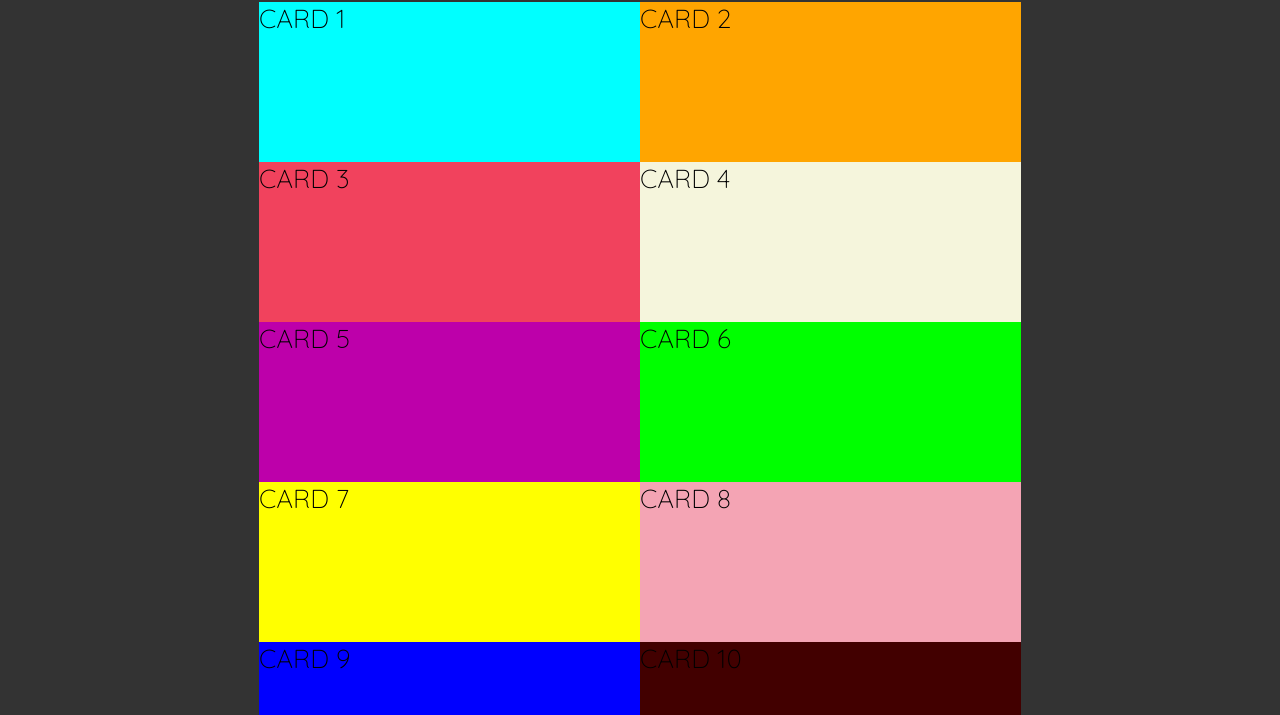
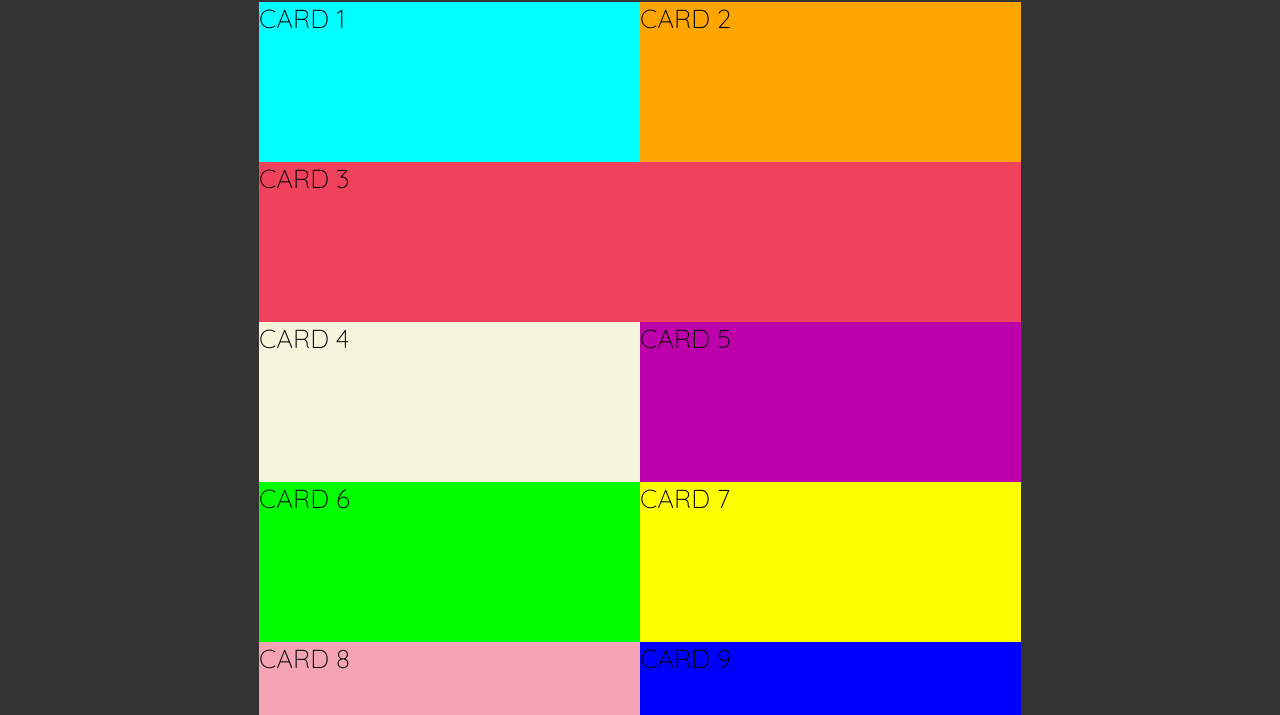
Before and after one commit to adogbeji/TravelWebsite, a plain HTML site: page destinations.html in a window 1280 px wide. Shown: the part 85-800 px from the top of the page. Drawn offline with Linux system fonts and the light colour scheme.

```diff
--- a/css/styles.css
+++ b/css/styles.css
@@ -368,6 +368,7 @@ body {
 }
 
 ._0165-sect_2-card-3 {
+    grid-column: a / c;
     background-color: #F1425D;
 }
 
```
Also changed, not shown: images/bali.jpg (added), images/hawaii.jpg (added), images/london.jpg (added), images/new-york-city.jpg (added), images/paris.jpg (added), images/sydney.jpg (added), images/tokyo.jpg (added).
